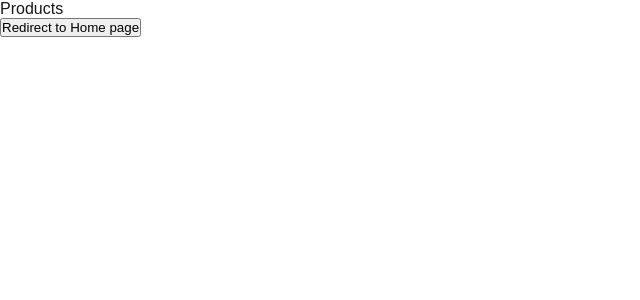
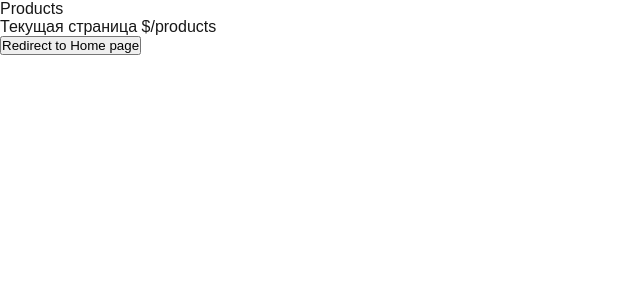
Before and after one commit to RusakovNikki/nextjs, a Next.js app: page /products in a window 1280 px wide. Shown: the top 300 px of the page, without its empty margins (0-640 px from the left). Built offline with nearby package versions, Linux system fonts and the light colour scheme.

Commit message:
feat[Products]: added work with usePathname

```diff
--- a/src/app/products/page.tsx
+++ b/src/app/products/page.tsx
@@ -1,11 +1,14 @@
 "use client";
-import { useRouter } from "next/navigation";
+import { usePathname, useRouter } from "next/navigation";
 
 const Products = () => {
   const { push } = useRouter();
+  const pathName = usePathname();
+
   return (
     <div>
       <div>Products</div>
+      <div>Текущая страница ${pathName}</div>
       <button onClick={() => push("/")}>Redirect to Home page</button>
     </div>
   );
```
